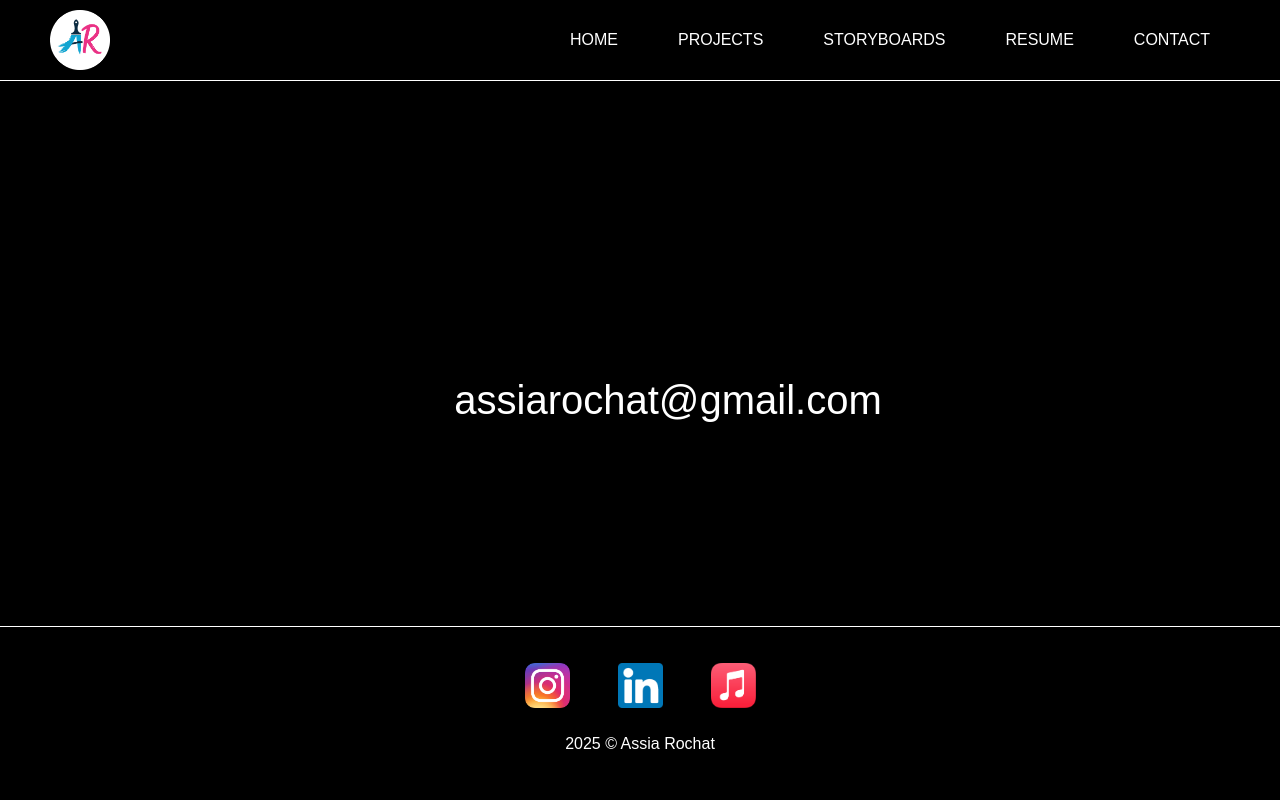
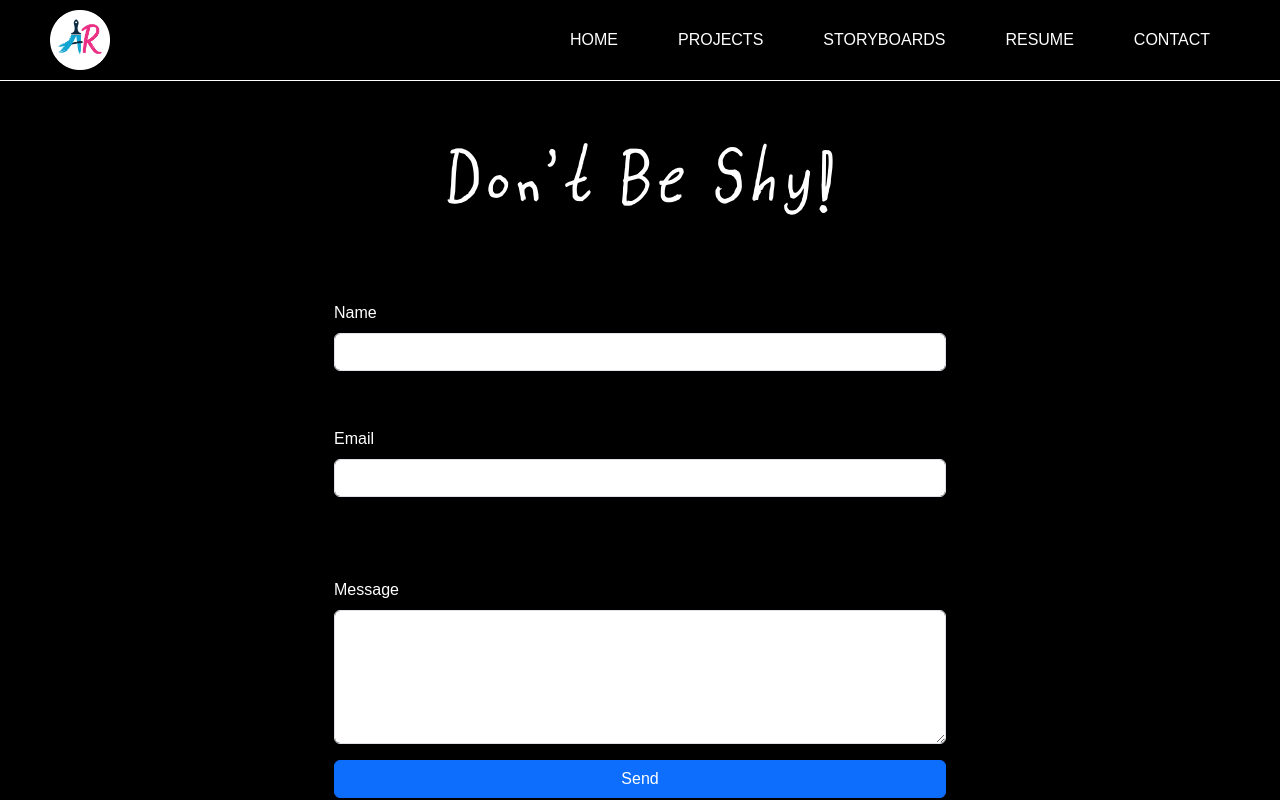
Before and after one commit to zouyos/portfolio-assia-rochat, a React (Vite) app: page /contact in a window 1280 px wide. Shown: the top 800 px of the page. Built offline with nearby package versions, Linux system fonts and the light colour scheme; a web font is replaced by a local one.

Commit message:
contact form wip

```diff
--- a/package.json
+++ b/package.json
@@ -10,6 +10,7 @@
     "preview": "vite preview"
   },
   "dependencies": {
+    "emailjs-com": "^3.2.0",
     "react": "^19.0.0",
     "react-bootstrap-icons": "^1.11.5",
     "react-dom": "^19.0.0",
--- a/src/components/Nav/Nav.tsx
+++ b/src/components/Nav/Nav.tsx
@@ -1,12 +1,13 @@
 import { useNavigate } from 'react-router-dom';
 import logo from '../../assets/logo.png';
 import style from './style.module.css';
-import { useState } from 'react';
+import { useState, useRef, useEffect } from 'react';
 
 export default function Nav() {
   const navigate = useNavigate();
   const [selected, setSelected] = useState<string | undefined>(undefined);
   const [menuOpen, setMenuOpen] = useState(false);
+  const menuRef = useRef<HTMLDivElement | null>(null);
 
   function onClick(label: string, url: string) {
     setSelected(label);
@@ -22,8 +23,28 @@ export default function Nav() {
     { label: 'CONTACT', path: '/contact' },
   ];
 
+  useEffect(() => {
+    function handleClickOutside(event: MouseEvent | FocusEvent) {
+      if (
+        menuOpen &&
+        menuRef.current &&
+        !menuRef.current.contains(event.target as Node)
+      ) {
+        setMenuOpen(false);
+      }
+    }
+
+    document.addEventListener('mousedown', handleClickOutside);
+    document.addEventListener('focusin', handleClickOutside);
+
+    return () => {
+      document.removeEventListener('mousedown', handleClickOutside);
+      document.removeEventListener('focusin', handleClickOutside);
+    };
+  }, [menuOpen]);
+
   return (
-    <nav className={`${style.navbar}`}>
+    <nav className={style.navbar}>
       <div className={style.brand} onClick={() => onClick('HOME', '/')}>
         <img src={logo} alt='Logo' className={style.logo} />
       </div>
@@ -34,7 +55,10 @@ export default function Nav() {
         <div className={style.bar}></div>
       </div>
 
-      <div className={`${style.menu} ${menuOpen ? style.open : ''}`}>
+      <div
+        ref={menuRef}
+        className={`${style.menu} ${menuOpen ? style.open : ''}`}
+      >
         {menuItems.map((item) => (
           <div
             key={item.label}
@@ -42,6 +66,7 @@ export default function Nav() {
               selected === item.label ? style.selected : ''
             }`}
             onClick={() => onClick(item.label, item.path)}
+            tabIndex={0}
           >
             {item.label}
           </div>
--- a/src/components/Nav/style.module.css
+++ b/src/components/Nav/style.module.css
@@ -51,7 +51,7 @@
   background-color: white;
 }
 
-@media (max-width: 768px) {
+@media (max-width: 800px) {
   .burger {
     display: flex;
   }
--- a/src/pages/Contact/Contact.tsx
+++ b/src/pages/Contact/Contact.tsx
@@ -1,13 +1,101 @@
-import style from './style.module.css';
-import { EnvelopeAtFill } from 'react-bootstrap-icons';
+import { useRef, useState } from 'react';
+import emailjs from 'emailjs-com';
+import {
+  EnvelopeAtFill,
+  PersonFill,
+  ChatLeftTextFill,
+} from 'react-bootstrap-icons';
 
 export default function Contact() {
+  const formRef = useRef<HTMLFormElement | null>(null);
+  const [submitted, setSubmitted] = useState(false);
+  const [error, setError] = useState(false);
+
+  const sendEmail = (e: React.FormEvent) => {
+    e.preventDefault();
+    setSubmitted(false);
+    setError(false);
+
+    if (formRef.current) {
+      emailjs
+        .sendForm(
+          'YOUR_SERVICE_ID',
+          'YOUR_TEMPLATE_ID',
+          formRef.current,
+          'YOUR_PUBLIC_KEY'
+        )
+        .then(() => {
+          setSubmitted(true);
+          formRef.current?.reset();
+        })
+        .catch(() => {
+          setError(true);
+        });
+    }
+  };
+
   return (
-    <p className={style.mail}>
-      <span className='mx-2'>
-        <EnvelopeAtFill size='1em' />
-      </span>
-      <span className='mx-2'>assiarochat@gmail.com</span>
-    </p>
+    <div className='container-fluid py-5 px-3'>
+      <div className='row justify-content-center'>
+        <div className='col-12 col-md-8 col-lg-6'>
+          <h1 className='mb-4 text-center'>Don't Be Shy!</h1>
+          <form ref={formRef} onSubmit={sendEmail}>
+            <div className='mb-3'>
+              <label htmlFor='name' className='form-label'>
+                <PersonFill className='me-2' />
+                Name
+              </label>
+              <input
+                type='text'
+                name='name'
+                className='form-control'
+                required
+              />
+            </div>
+
+            <div className='mb-3'>
+              <label htmlFor='email' className='form-label'>
+                <EnvelopeAtFill className='me-2' />
+                Email
+              </label>
+              <input
+                type='email'
+                name='email'
+                className='form-control'
+                required
+              />
+            </div>
+
+            <div className='mb-3'>
+              <label htmlFor='message' className='form-label'>
+                <ChatLeftTextFill className='me-2' />
+                Message
+              </label>
+              <textarea
+                name='message'
+                rows={5}
+                className='form-control'
+                required
+              ></textarea>
+            </div>
+
+            <button type='submit' className='btn btn-primary w-100'>
+              Send
+            </button>
+
+            {submitted && (
+              <div className='alert alert-success mt-3' role='alert'>
+                Message sent successfully!
+              </div>
+            )}
+            {error && (
+              <div className='alert alert-danger mt-3' role='alert'>
+                Failed to send message. Please try again later.
+              </div>
+            )}
+          </form>
+        </div>
+      </div>
+    </div>
   );
 }
--- a/src/pages/Contact/style.module.css
+++ b/src/pages/Contact/style.module.css
@@ -1,4 +1,4 @@
-.mail {
+.container {
   text-align: center;
   font-size: clamp(1.2rem, 4vw, 2.5rem);
   display: flex;
@@ -12,9 +12,3 @@
   left: 50%;
   transform: translate(-50%, -50%);
 }
-
-@media (max-width: 768px) {
-  .mail {
-    gap: 0.5rem;
-  }
-}
```
Also changed, not shown: 1 other file (tests, documents, lock files or other folders).
